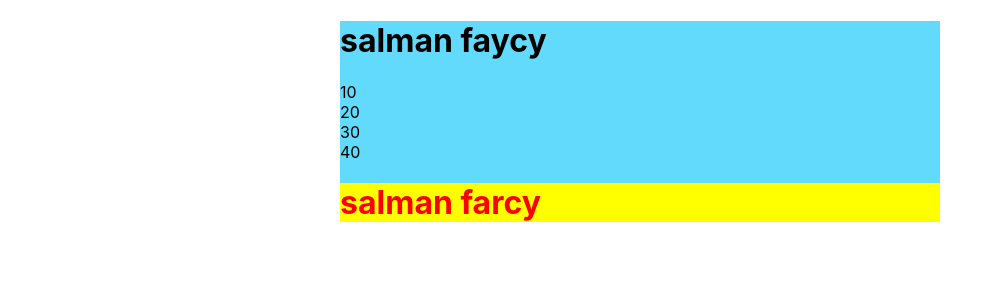
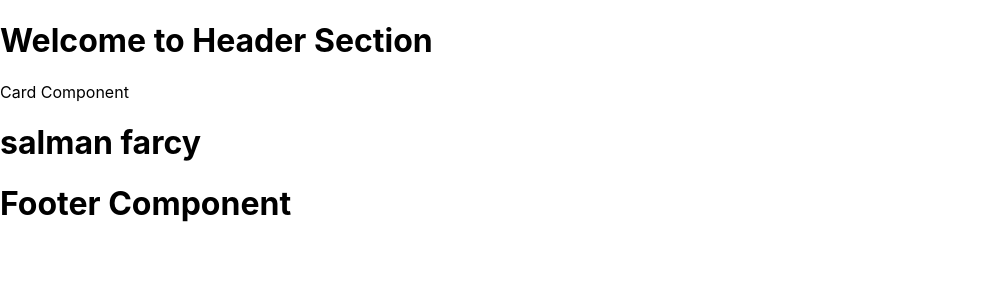
Before and after one commit to salman-farcy/Learn-React-We-003, a React (Create React App) app in the folder seson-001/: page / in a window 1280 px wide. Shown: the top 300 px of the page, without its empty margins (0-1002 px from the left). Built offline with nearby package versions, Linux system fonts and the light colour scheme.

Commit message:
What is React Component and how is it used?

```diff
--- a/seson-001/src/App.css
+++ b/seson-001/src/App.css
@@ -1,39 +1,3 @@
-.App {
-  text-align: center;
-
-}
-
-.main{
-  max-width: 600px;
-  margin: auto;
-  background-color: #61dafb;
-}
-
-.App-logo {
-  height: 40vmin;
-  pointer-events: none;
-}
-
-@media (prefers-reduced-motion: no-preference) {
-  .App-logo {
-    animation: App-logo-spin infinite 20s linear;
-  }
-}
-
-.App-header {
-  background-color: #282c34;
-  min-height: 100vh;
-  display: flex;
-  flex-direction: column;
-  align-items: center;
-  justify-content: center;
-  font-size: calc(10px + 2vmin);
-  color: white;
-}
-
-.App-link {
-  color: #61dafb;
-}
 
 @keyframes App-logo-spin {
   from {
--- a/seson-001/src/App.js
+++ b/seson-001/src/App.js
@@ -1,31 +1,15 @@
 import "./App.css";
+import Footer from "./Components/Footer";
+import Header from "./Components/Header";
 
 function App() {
-  let name = "salman faycy";
-  let l = [10, 20, 30, 40];
-  let obj = {
-    "name": "salmna",
-    "age": 34,
-    "class": "10"
-  }
-  let status = true;
+
   return (
-    <div className="main">
-      <h1>{name}</h1>
-      <div >
-        {l.map((v) => {
-          return <div >{v}</div>;
-        })}
-      </div>
-      {
-      status
-      ?
-      <h1 style={{color:"red", backgroundColor:"yellow"}}>salman farcy</h1>
-      :
-      ''
-      }
-
-    </div>
+   <div>
+    <Header />
+    <h1>salman farcy</h1>
+    <Footer />
+   </div>
   );
 }
 
--- /dev/null
+++ b/seson-001/src/Components/Footer.jsx
@@ -0,0 +1,11 @@
+import React from 'react'
+
+const Footer = () => {
+  return (
+    <div>
+      <h1>Footer Component </h1>
+    </div>
+  )
+}
+
+export default Footer;
--- /dev/null
+++ b/seson-001/src/Components/Header.jsx
@@ -0,0 +1,23 @@
+
+
+
+
+const Header = () => {
+  return (
+    <>
+      <h1>Welcome to Header Section</h1>
+      <Card />
+
+    </>
+  )
+}
+
+export default Header;
+
+function Card(){
+    return(
+        <div>
+            <p>Card Component</p>
+        </div>
+    )
+}
```
